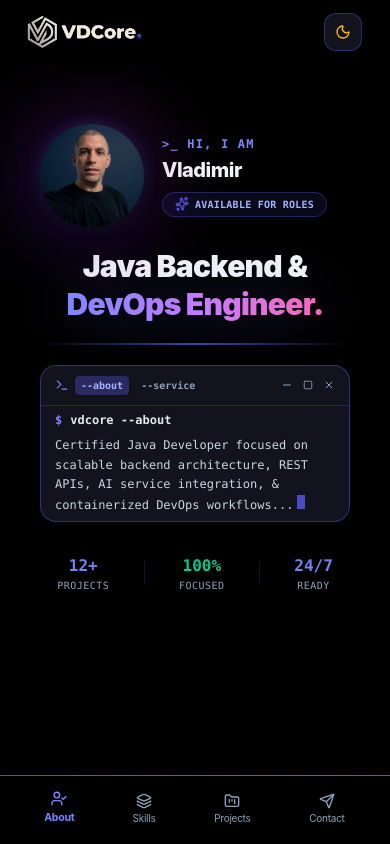
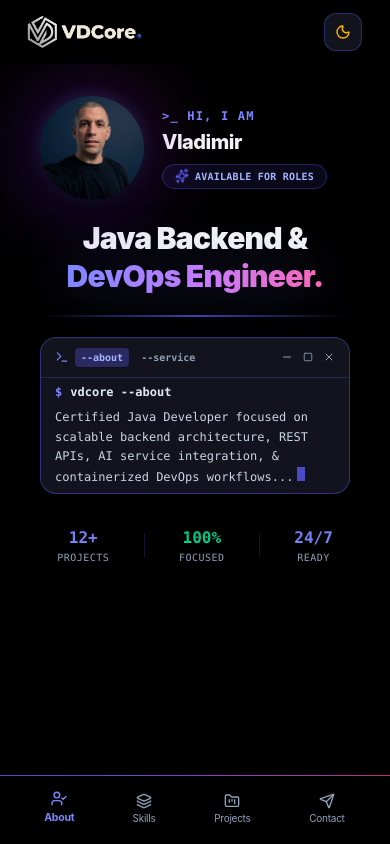
Before and after one commit to vdcode-studio/vdcore-portfolio, a React (Vite) app: page / in a window 390 px wide. Built offline with nearby package versions, Linux system fonts and the light colour scheme; the HTML template or start-up script is replaced by a standard one.

Commit message:
Update Mobile version 2

```diff
--- a/src/index.css
+++ b/src/index.css
@@ -90,18 +90,3 @@
 .animate-smooth-section {
   animation: professionalFade 1.20s cubic-bezier(0.16, 1, 0.3, 1) forwards;
 }
-
-/* --- MOBILE PWA SAFE AREA & LAYOUT FIX --- */
-@media (max-width: 767px) {
-  #root {
-    /* Obezbeđuje da koren aplikacije pokrije ceo ekran i spusti sadržaj ispod sata/kamere */
-    min-height: 100vh;
-    padding-top: max(env(safe-area-inset-top), 28px);
-    padding-bottom: 90px;
-    box-sizing: border-box;
-  }
-
-  html {
-    -webkit-overflow-scrolling: touch;
-  }
-}
```
